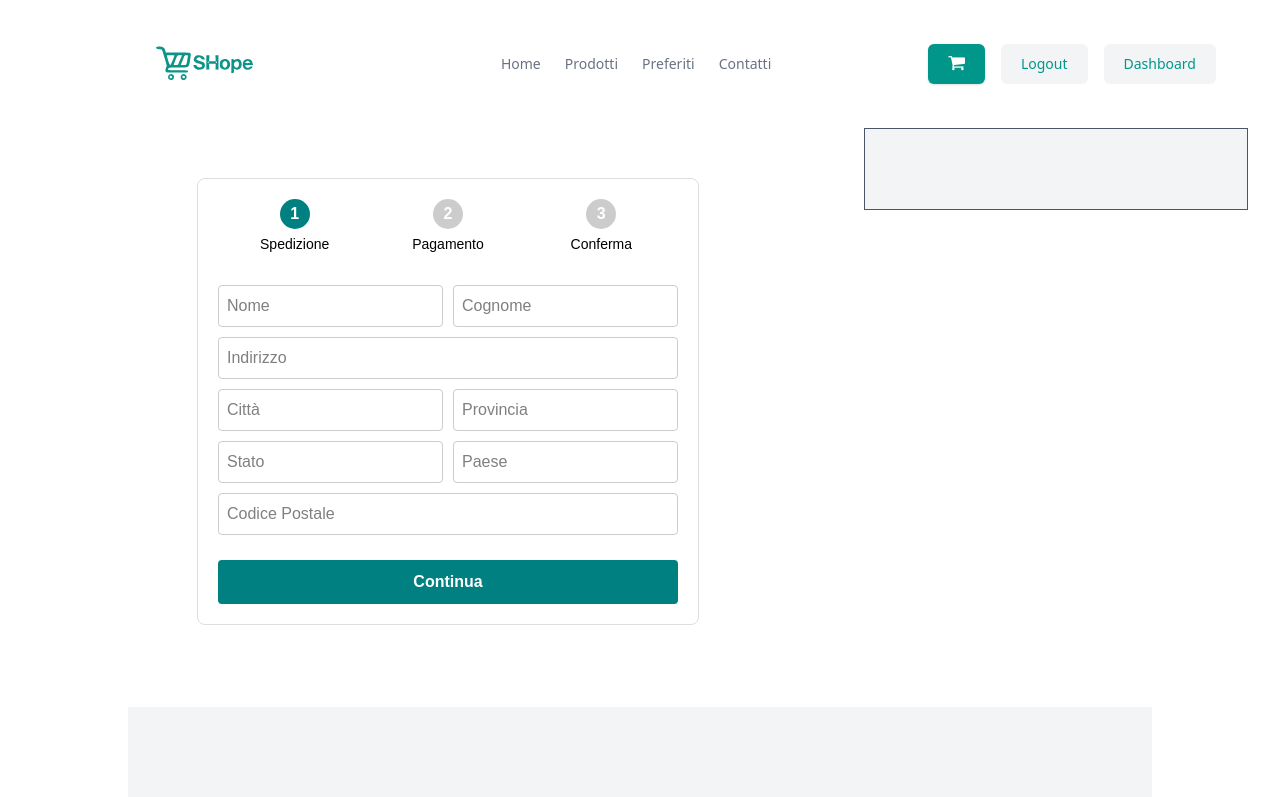
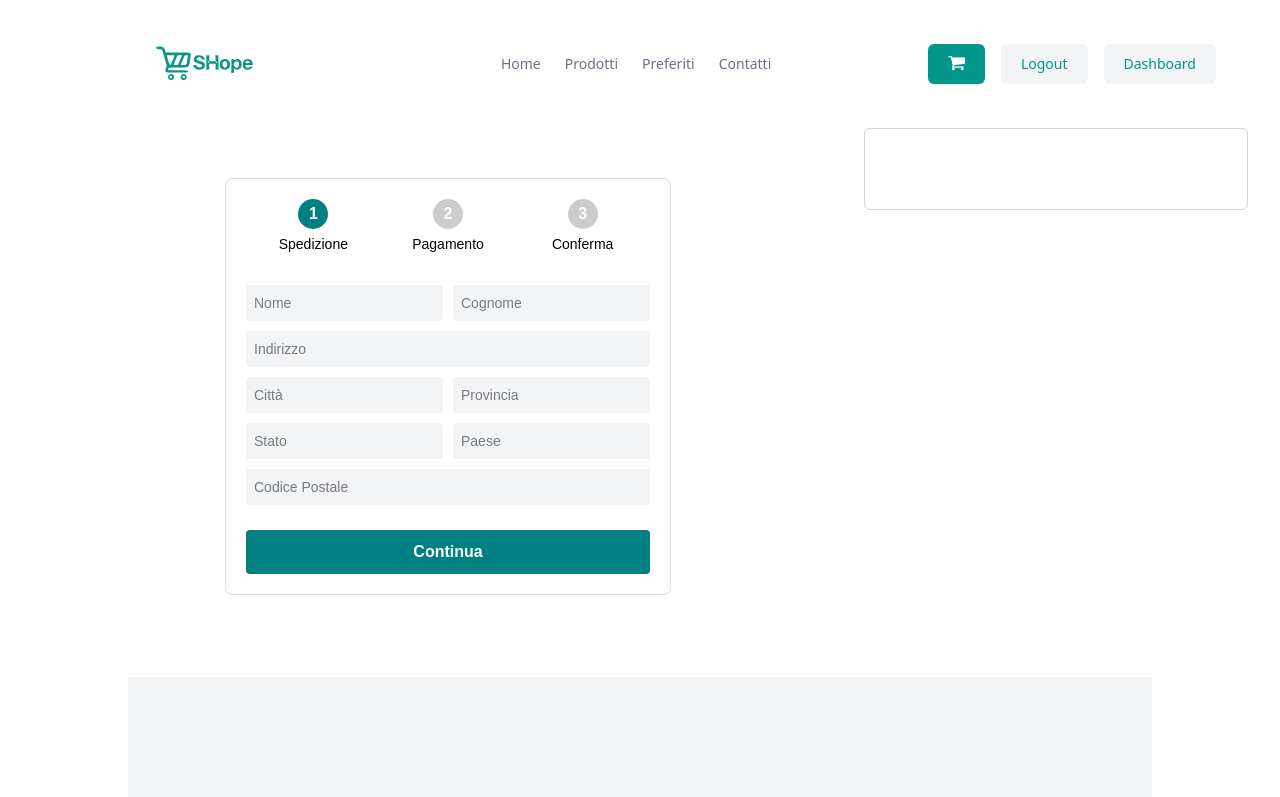
Before and after one commit to Sasy161800101/PROJECT-2.0, a React (Vite) app in the folder project2/: page /checkout in a window 1280 px wide. Shown: the top 797 px of the page. Built offline with nearby package versions, Linux system fonts and the light colour scheme; sample sign-in values are in the browser's storage.

Commit message:
modifica di stile

```diff
--- a/project2/src/componenti/checkout.tsx
+++ b/project2/src/componenti/checkout.tsx
@@ -72,6 +72,7 @@ useEffect(() => {localStorage.setItem("ordine", JSON.stringify(ordine))
         <div className="form">
           <div className="row">
             <input
+            className="transition-transform hover:bg-gray-300 rounded-md bg-gray-100 px-5 py-2.5 text-sm font-medium !border-none"
               type="text"
               name="nome"
               placeholder="Nome"
@@ -80,6 +81,7 @@ useEffect(() => {localStorage.setItem("ordine", JSON.stringify(ordine))
               required
             />
             <input
+              className="transition-transform hover:bg-gray-300 rounded-md bg-gray-100 px-5 py-2.5 text-sm font-medium !border-none"
               type="text"
               name="cognome"
               placeholder="Cognome"
@@ -90,6 +92,7 @@ useEffect(() => {localStorage.setItem("ordine", JSON.stringify(ordine))
           </div>
 
           <input
+            className="transition-transform hover:bg-gray-300 rounded-md bg-gray-100 px-5 py-2.5 text-sm font-medium !border-none"
             type="text"
             name="indirizzo"
             placeholder="Indirizzo"
@@ -100,6 +103,7 @@ useEffect(() => {localStorage.setItem("ordine", JSON.stringify(ordine))
 
           <div className="row">
             <input
+              className="transition-transform hover:bg-gray-300 rounded-md bg-gray-100 px-5 py-2.5 text-sm font-medium !border-none"
               type="text"
               name="citta"
               placeholder="Città"
@@ -108,6 +112,7 @@ useEffect(() => {localStorage.setItem("ordine", JSON.stringify(ordine))
               required
             />
             <input
+              className="transition-transform hover:bg-gray-300 rounded-md bg-gray-100 px-5 py-2.5 text-sm font-medium !border-none"
               type="text"
               name="provincia"
               placeholder="Provincia"
@@ -119,6 +124,7 @@ useEffect(() => {localStorage.setItem("ordine", JSON.stringify(ordine))
 
           <div className="row">
             <input
+              className="transition-transform hover:bg-gray-300 rounded-md bg-gray-100 px-5 py-2.5 text-sm font-medium !border-none"
               type="text"
               name="stato"
               placeholder="Stato"
@@ -127,6 +133,7 @@ useEffect(() => {localStorage.setItem("ordine", JSON.stringify(ordine))
               required
             />
             <input
+              className="transition-transform hover:bg-gray-300 rounded-md bg-gray-100 px-5 py-2.5 text-sm font-medium !border-none"
               type="text"
               name="paese"
               placeholder="Paese"
@@ -137,6 +144,7 @@ useEffect(() => {localStorage.setItem("ordine", JSON.stringify(ordine))
           </div>
 
           <input
+            className="transition-transform hover:bg-gray-300 rounded-md bg-gray-100 px-5 py-2.5 text-sm font-medium !border-none"
             type="text"
             name="cap"
             placeholder="Codice Postale"
@@ -158,6 +166,7 @@ useEffect(() => {localStorage.setItem("ordine", JSON.stringify(ordine))
       {step === 2 && (
         <div className="form">
           <input
+            className="transition-transform hover:bg-gray-300 rounded-md bg-gray-100 px-5 py-2.5 text-sm font-medium !border-none"
             type="text"
             name="cartaNumero"
             placeholder="Numero Carta"
@@ -166,6 +175,7 @@ useEffect(() => {localStorage.setItem("ordine", JSON.stringify(ordine))
             required
           />
           <input
+            className="transition-transform hover:bg-gray-300 rounded-md bg-gray-100 px-5 py-2.5 text-sm font-medium !border-none"
             type="text"
             name="cartaNome"
             placeholder="Nome sul Carta"
@@ -175,6 +185,7 @@ useEffect(() => {localStorage.setItem("ordine", JSON.stringify(ordine))
           />
           <div className="row">
             <input
+              className="transition-transform hover:bg-gray-300 rounded-md bg-gray-100 px-5 py-2.5 text-sm font-medium !border-none"
               type="text"
               name="cartaScadenza"
               placeholder="MM/AA"
@@ -183,6 +194,7 @@ useEffect(() => {localStorage.setItem("ordine", JSON.stringify(ordine))
               required
             />
             <input
+              className="transition-transform hover:bg-gray-300 rounded-md bg-gray-100 px-5 py-2.5 text-sm font-medium !border-none"
               type="text"
               name="cartaCVV"
               placeholder="CVV"
@@ -193,7 +205,7 @@ useEffect(() => {localStorage.setItem("ordine", JSON.stringify(ordine))
           </div>
 
           <div className="buttons-row">
-            <button className="back-btn" onClick={handleBack}>
+            <button className="flex-1 transition-transform hover:bg-gray-300 rounded-md bg-gray-200 text-sm font-bold cursor-pointer" onClick={handleBack}>
               Indietro
             </button>
             <button className="continue-btn" onClick={handleNext}>
@@ -221,7 +233,7 @@ useEffect(() => {localStorage.setItem("ordine", JSON.stringify(ordine))
             {formData.cartaNumero.slice(-4)}
           </p>
           <div className="buttons-row">
-            <button className="back-btn" onClick={handleBack}>
+            <button className="flex-1 transition-transform hover:bg-gray-300 rounded-md bg-gray-200 text-sm font-bold cursor-pointer" onClick={handleBack}>
               Indietro
             </button>
             <button
@@ -236,7 +248,7 @@ useEffect(() => {localStorage.setItem("ordine", JSON.stringify(ordine))
     </div>
     <div>
 <div
-  className="relative w-screen max-w-sm border border-gray-600 bg-gray-100 px-4 py-8 sm:px-6 lg:px-8"
+  className="relative w-screen max-w-sm border border-gray-300 rounded-md px-4 py-8 sm:px-6 lg:px-8"
   aria-modal="true"
   role="dialog"
   tabIndex="-1">
@@ -252,8 +264,8 @@ useEffect(() => {localStorage.setItem("ordine", JSON.stringify(ordine))
           className="size-16 rounded-sm object-cover"
         />
 
-        <div>
-          <h3 className="text-sm text-gray-900">{prodotto.title}</h3>
+        <div className="text-left">
+          <h3 className="ftext-sm text-gray-900">{prodotto.title}</h3>
 
           <dl className="mt-0.5 space-y-px text-[10px] text-gray-600">
             <div>
--- a/project2/src/index.css
+++ b/project2/src/index.css
@@ -43,13 +43,13 @@
   font-size: 14px;
 }
 
-.form input[type="text"] {
+/* .form input[type="text"] {
   width: 100%;
   padding: 8px;
   margin-bottom: 10px;
   border: 1px solid #ccc;
   border-radius: 4px;
-}
+} */
 
 .form input[type="text"]:focus {
   outline: none;
@@ -86,7 +86,7 @@
   background-color: #b2dfdb;
 }
 
-.continue-btn {
+/* .continue-btn {
   width: 100%;
   padding: 10px;
   background-color: #008080;
@@ -95,7 +95,7 @@
   border: none;
   border-radius: 4px;
   cursor: pointer;
-}
+} */
 
 .continue-btn:hover {
   background-color: #006666;
@@ -111,7 +111,7 @@
   margin-top: 15px;
 }
 
-.back-btn {
+/* .back-btn {
   flex: 1;
   padding: 10px;
   background-color: #ccc;
@@ -120,7 +120,7 @@
   border: none;
   border-radius: 4px;
   cursor: pointer;
-}
+} */
 
 .back-btn:hover {
   background-color: #999;
```
